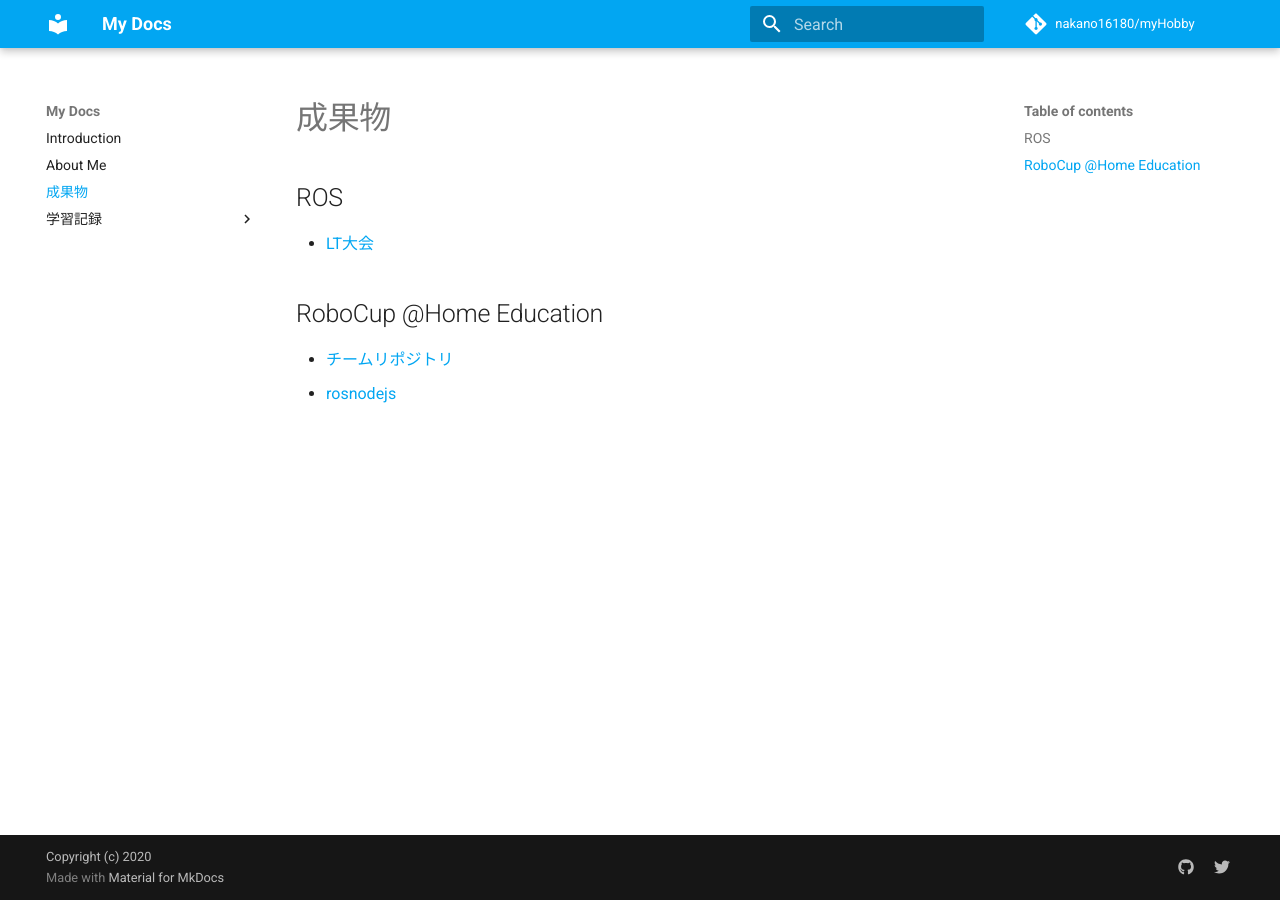
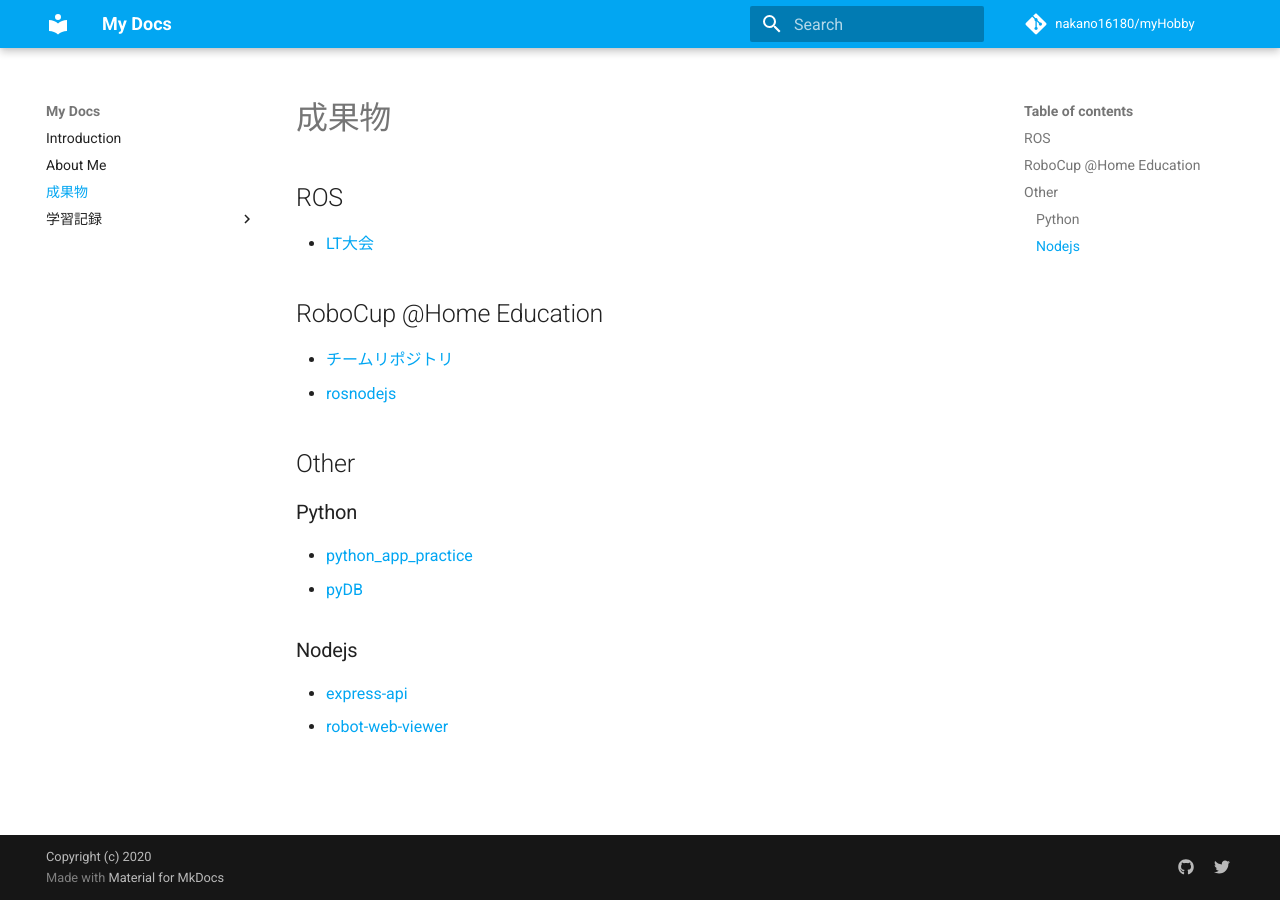
Before and after one commit to nakano16180/myHobby, an MkDocs documentation site: the page built from docs/dev/deliverable.md, in a window 1280 px wide. Built offline with MkDocs 1.6.1 and Material for MkDocs 9.7.7, drawn with Linux system fonts in a browser that asks for light colours; comment, search, counter and statistics services are not loaded.

Commit message:
update deliverable

```diff
--- a/docs/dev/deliverable.md
+++ b/docs/dev/deliverable.md
@@ -4,3 +4,12 @@
 ## RoboCup @Home Education
   - [チームリポジトリ](https://github.com/rionehome)
   - [rosnodejs](https://github.com/rionehome/voice_visualizer)
+
+## Other
+### Python
+  - [python_app_practice](https://github.com/nakano16180/python_app_practice)
+  - [pyDB](https://github.com/nakano16180/pyDB)
+
+### Nodejs
+  - [express-api](https://github.com/nakano16180/express-api)
+  - [robot-web-viewer](https://github.com/nakano16180/robot-web-viewer)
```
